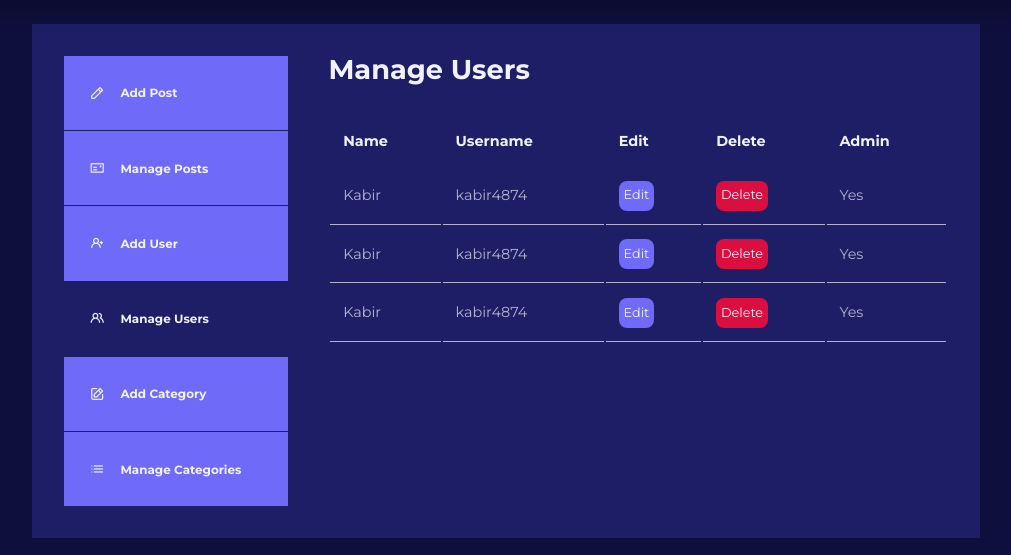
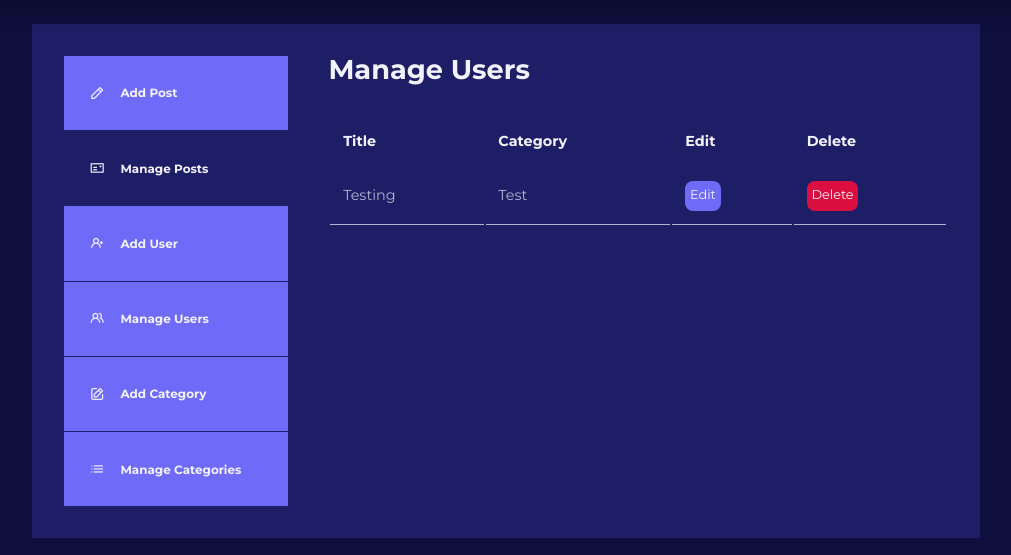
Before and after one commit to Kabir4874/Blog-PHP, a PHP site: page /dashboard.html in a window 1280 px wide. Shown: the part 72-627 px from the top of the page, without its empty margins (134-1145 px from the left). Run offline with PHP 8.4, Linux system fonts and the light colour scheme.

Commit message:
design almost donnen

```diff
--- a/dashboard.html
+++ b/dashboard.html
@@ -54,7 +54,7 @@
               >
             </li>
             <li>
-              <a href="dashboard.html"
+              <a href="dashboard.html" class="active"
                 ><i class="uil uil-postcard"></i>
                 <h5>Manage Posts</h5></a
               >
@@ -66,7 +66,7 @@
               >
             </li>
             <li>
-              <a href="manage-users.html" class="active"
+              <a href="manage-users.html"
                 ><i class="uil uil-users-alt"></i>
                 <h5>Manage Users</h5></a
               >
@@ -90,46 +90,20 @@
           <table>
             <thead>
               <tr>
-                <th>Name</th>
-                <th>Username</th>
+                <th>Title</th>
+                <th>Category</th>
                 <th>Edit</th>
                 <th>Delete</th>
-                <th>Admin</th>
               </tr>
             </thead>
             <tbody>
               <tr>
-                <td>Kabir</td>
-                <td>kabir4874</td>
-                <td><a href="edit-category.html" class="btn sm">Edit</a></td>
+                <td>Testing</td>
+                <td>Test</td>
+                <td><a href="edit-post.html" class="btn sm">Edit</a></td>
                 <td>
-                  <a href="delete-category.html" class="btn sm danger"
-                    >Delete</a
-                  >
+                  <a href="delete-post.html" class="btn sm danger">Delete</a>
                 </td>
-                <td>Yes</td>
-              </tr>
-              <tr>
-                <td>Kabir</td>
-                <td>kabir4874</td>
-                <td><a href="edit-category.html" class="btn sm">Edit</a></td>
-                <td>
-                  <a href="delete-category.html" class="btn sm danger"
-                    >Delete</a
-                  >
-                </td>
-                <td>Yes</td>
-              </tr>
-              <tr>
-                <td>Kabir</td>
-                <td>kabir4874</td>
-                <td><a href="edit-category.html" class="btn sm">Edit</a></td>
-                <td>
-                  <a href="delete-category.html" class="btn sm danger"
-                    >Delete</a
-                  >
-                </td>
-                <td>Yes</td>
               </tr>
             </tbody>
           </table>
--- a/styles/style.css
+++ b/styles/style.css
@@ -169,6 +169,7 @@ nav button {
   font-weight: 600;
   font-size: 0.8rem;
   text-align: center;
+  margin-bottom: 1rem;
 }
 .category_button:hover {
   color: var(--color-white);
@@ -295,6 +296,7 @@ footer ul a:hover {
   width: 30rem;
   background: var(--color-gray-900);
   display: flex;
+  flex-direction: row;
   align-items: center;
   justify-content: space-between;
   overflow: hidden;
```
Also changed, not shown: manage-users.html (+4 -8 lines).
